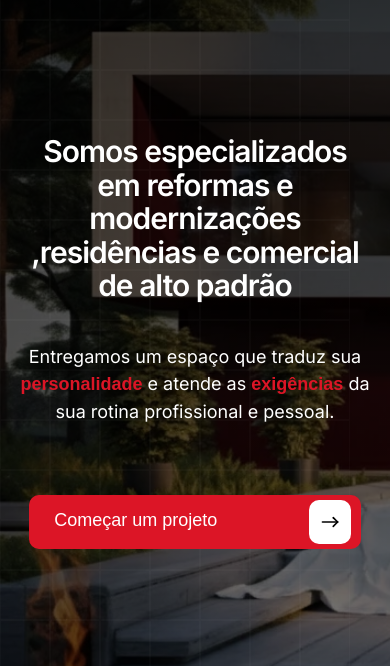
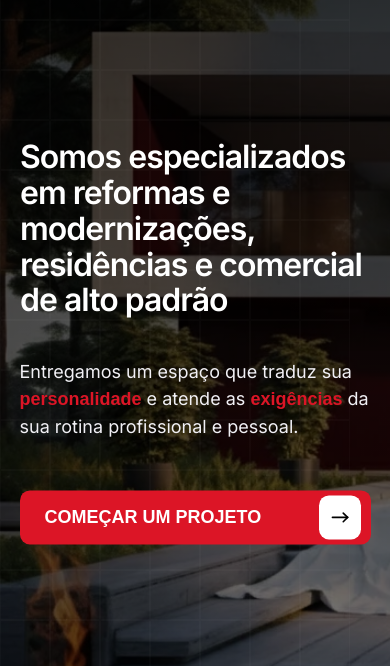
Before and after one commit to wagstalos/projeto-solidvs, a website: page index.html in a window 390 px wide. Shown: the part 80-746 px from the top of the page. Drawn offline with Linux system fonts and the light colour scheme.

Commit message:
feat: Implement base styles, utility classes, and initial component styling with SCSS integration.

```diff
--- a/scss/_home.scss
+++ b/scss/_home.scss
@@ -42,11 +42,10 @@
 
         .btn-primary {
             padding: 0.5rem 1rem 0.5rem 2.5rem;
-            display: -webkit-inline-box;
-            display: -ms-inline-flexbox;
             display: inline-flex;
             width: 273px;
             justify-content: space-between;
+            align-items: center;
 
             svg {
                 background-color: $white;
@@ -92,24 +91,49 @@
 
             h1 {
                 max-width: 90%;
-                font-size: 3rem;
+                font-size: 3.2rem;
                 color: $white;
+                margin-left: 20px;
 
-                margin: 0 auto;
+                text-align: left;
             }
 
             p {
-                color: $white;
+                color: $gray-100;
                 max-width: 90%;
                 font-size: 1.8rem;
+                text-align: left;
+                margin-bottom: 20px;
             }
         }
 
         .btn-primary {
             justify-content: space-between;
-            width: 85%;
+            width: 90%;
             font-size: 1.8rem;
             margin-top: 30px;
+            text-transform: uppercase;
+            font-weight: 600;
+
+        }
+    }
+
+    @include responsive(350px) {
+        &__text {
+            h1 {
+                font-size: 3rem;
+            }
+
+            p {
+                font-size: 1.6rem;
+                margin-top: 20px;
+                margin-bottom: 20px;
+            }
+        }
+
+        .btn-primary {
+            font-size: 1.6rem;
+            margin-top: 10px;
         }
     }
 }
--- a/scss/_titles.scss
+++ b/scss/_titles.scss
@@ -52,7 +52,6 @@ p {
     font-size: 1.4rem;
     font-weight: 500;
     margin: 0 auto;
-    // background-color: rgba(237, 158, 158, 0.164);
     background-color: rgb(221 221 221 / 16%);
     padding: $gutter $gutter*2;
     border-radius: $border-radius*10;
@@ -66,4 +65,8 @@ p {
     margin-top: $gutter*3;
     color: $brand-black;
     text-align: center;
+
+    @include responsive($mobile) {
+        font-size: 2.5rem;
+    }
 }
```
Also changed, not shown: index.html (+1 -1 lines), css/main.css.
